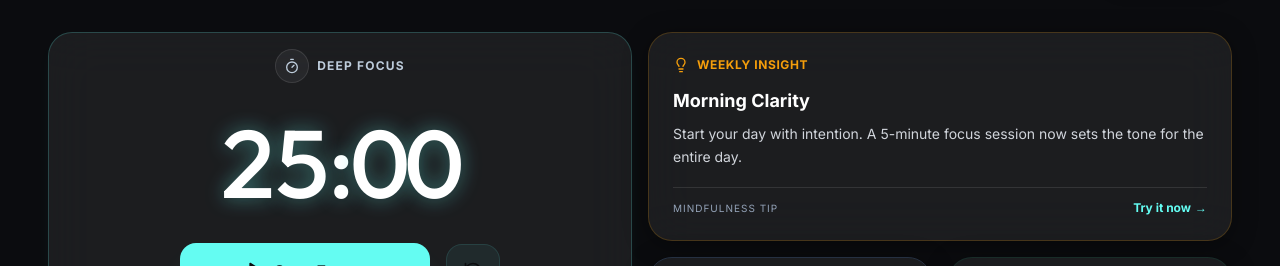
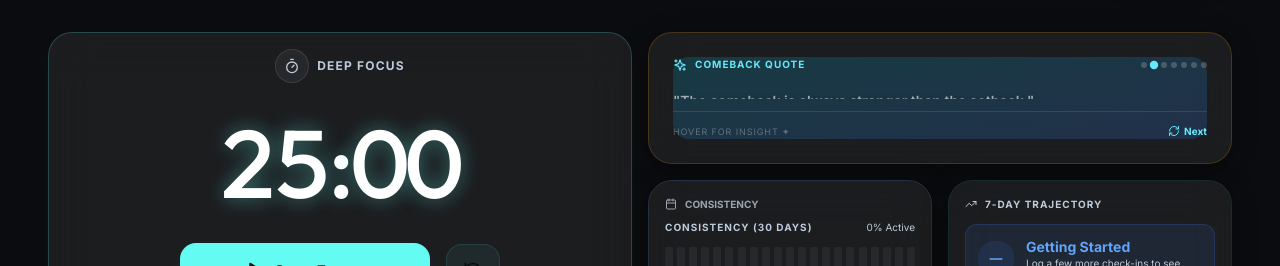
Before and after one commit to gopalkaushik03/WeCare, a Next.js app: page /dashboard in a window 1280 px wide. Shown: the part 196-462 px from the top of the page. Built offline with nearby package versions, Linux system fonts and the light colour scheme; no server answers; sample sign-in values are in the browser's storage; a web font is replaced by a local one.

Commit message:
feat(ui): WeeklyInsight card with 3D hover flip effect - front: rotating comeback quotes with accent colors and dot nav, back: weekly insight with breathing modal

```diff
--- a/components/WeeklyInsight.jsx
+++ b/components/WeeklyInsight.jsx
@@ -1,106 +1,284 @@
 "use client";
-import React, { useState, useEffect } from "react";
-import { Lightbulb, X } from "lucide-react";
+import React, { useState, useEffect, useRef } from "react";
+import { Lightbulb, Quote, X, Sparkles, RefreshCw } from "lucide-react";
 import { motion, AnimatePresence } from "framer-motion";
 
+// ─── Comeback / Motivational Quotes ────────────────────────────────────────
+const QUOTES = [
+    {
+        text: "You didn't come this far to only come this far.",
+        author: "Unknown",
+        color: "from-violet-500/20 to-fuchsia-500/20",
+        accent: "#a78bfa",
+    },
+    {
+        text: "The comeback is always stronger than the setback.",
+        author: "Unknown",
+        color: "from-cyan-500/20 to-blue-500/20",
+        accent: "#67e8f9",
+    },
+    {
+        text: "Hard days are the best days because that's when champions are made.",
+        author: "Gabby Douglas",
+        color: "from-amber-500/20 to-orange-500/20",
+        accent: "#fbbf24",
+    },
+    {
+        text: "Fall seven times, stand up eight.",
+        author: "Japanese Proverb",
+        color: "from-emerald-500/20 to-teal-500/20",
+        accent: "#34d399",
+    },
+    {
+        text: "Rock bottom became the solid foundation on which I rebuilt my life.",
+        author: "J.K. Rowling",
+        color: "from-rose-500/20 to-pink-500/20",
+        accent: "#fb7185",
+    },
+    {
+        text: "It's not about how hard you hit. It's about how hard you can get hit and keep moving forward.",
+        author: "Rocky Balboa",
+        color: "from-indigo-500/20 to-purple-500/20",
+        accent: "#818cf8",
+    },
+    {
+        text: "Every storm runs out of rain. Keep going.",
+        author: "Maya Angelou",
+        color: "from-sky-500/20 to-cyan-500/20",
+        accent: "#38bdf8",
+    },
+];
+
+// ─── Weekly Insights (time-aware) ──────────────────────────────────────────
+function getInsight() {
+    const hour = new Date().getHours();
+    if (hour < 10) return {
+        title: "Morning Clarity",
+        text: "Start your day with intention. A 5-minute focus session now sets the tone for the entire day.",
+        tag: "Morning Ritual",
+        action: "Start session →",
+    };
+    if (hour > 20) return {
+        title: "Wind Down Protocol",
+        text: "Disconnect from screens. A short breathing exercise now can improve your sleep quality by 30%.",
+        tag: "Evening Wind-down",
+        action: "Try 4-7-8 →",
+    };
+    return {
+        title: "The 4-7-8 Breathing Technique",
+        text: "Inhale for 4 seconds, hold for 7, and exhale for 8. This simple pattern reduces anxiety and helps you sleep better.",
+        tag: "Mindfulness Tip",
+        action: "Try it now →",
+    };
+}
+
 export default function WeeklyInsight() {
-    const [isOpen, setIsOpen] = useState(false);
-    const [insight, setInsight] = useState({
-        title: "The 4-7-8 Breathing Technique",
-        text: "Inhale for 4 seconds, hold for 7, and exhale for 8. This simple pattern reduces anxiety and helps you sleep better."
-    });
+    const [isFlipped, setIsFlipped] = useState(false);
+    const [quoteIdx, setQuoteIdx] = useState(0);
+    const [isBreathing, setIsBreathing] = useState(false);
+    const [autoPlay, setAutoPlay] = useState(true);
+    const intervalRef = useRef(null);
+    const insight = getInsight();
+    const quote = QUOTES[quoteIdx];
 
-    // Dynamic Insight Logic
+    // Auto-cycle quotes every 5s when not flipped
     useEffect(() => {
-        const hour = new Date().getHours();
-        if (hour < 10) {
-            setInsight({
-                title: "Morning Clarity",
-                text: "Start your day with intention. A 5-minute focus session now sets the tone for the entire day."
-            });
-        } else if (hour > 20) {
-            setInsight({
-                title: "Wind Down Protocol",
-                text: "Disconnect from screens. A short breathing exercise now can improve your sleep quality by 30%."
-            });
+        if (autoPlay && !isFlipped) {
+            intervalRef.current = setInterval(() => {
+                setQuoteIdx((i) => (i + 1) % QUOTES.length);
+            }, 5000);
         }
-        // Default remains 4-7-8 for midday
-    }, []);
+        return () => clearInterval(intervalRef.current);
+    }, [autoPlay, isFlipped]);
+
+    const nextQuote = (e) => {
+        e.stopPropagation();
+        setAutoPlay(false);
+        setQuoteIdx((i) => (i + 1) % QUOTES.length);
+    };
 
     return (
-        <div className="h-full flex flex-col relative">
-            <div className="flex items-center gap-2 mb-3 text-amber-500">
+        <>
+            {/* ── Card container with perspective ── */}
+            <div
+                className="h-full w-full"
+                style={{ perspective: "1000px" }}
+                onMouseEnter={() => setIsFlipped(true)}
+                onMouseLeave={() => setIsFlipped(false)}
+            >
+                <motion.div
+                    animate={{ rotateY: isFlipped ? 180 : 0 }}
+                    transition={{ duration: 0.55, ease: [0.4, 0, 0.2, 1] }}
+                    style={{ transformStyle: "preserve-3d", position: "relative", height: "100%", width: "100%" }}
+                >
+                    {/* ══════════ FRONT — Motivational Quote ══════════ */}
+                    <div
+                        style={{
+                            backfaceVisibility: "hidden",
+                            WebkitBackfaceVisibility: "hidden",
+                            position: "absolute",
+                            inset: 0,
+                        }}
+                        className="h-full flex flex-col"
+                    >
+                        {/* Gradient glow background */}
+                        <motion.div
+                            key={quoteIdx + "-glow"}
+                            initial={{ opacity: 0 }}
+                            animate={{ opacity: 1 }}
+                            transition={{ duration: 0.6 }}
+                            className={`absolute inset-0 rounded-2xl bg-gradient-to-br ${quote.color} pointer-events-none`}
+                        />
+
+                        {/* Header */}
+                        <div className="flex items-center justify-between mb-3 relative z-10">
+                            <div className="flex items-center gap-2" style={{ color: quote.accent }}>
+                                <Sparkles className="w-3.5 h-3.5" />
+                                <span className="text-[10px] font-bold uppercase tracking-widest">Comeback Quote</span>
+                            </div>
+                            {/* Dot indicators */}
+                            <div className="flex items-center gap-1">
+                                {QUOTES.map((_, i) => (
+                                    <button
+                                        key={i}
+                                        onClick={(e) => { e.stopPropagation(); setAutoPlay(false); setQuoteIdx(i); }}
+                                        className="w-1.5 h-1.5 rounded-full transition-all duration-300"
+                                        style={{
+                                            background: i === quoteIdx ? quote.accent : "rgba(255,255,255,0.2)",
+                                            transform: i === quoteIdx ? "scale(1.4)" : "scale(1)",
+                                        }}
+                                    />
+                                ))}
+                            </div>
+                        </div>
+
+                        {/* Quote body */}
+                        <div className="flex-1 flex flex-col justify-center relative z-10 overflow-hidden">
+                            <AnimatePresence mode="wait">
+                                <motion.div
+                                    key={quoteIdx}
+                                    initial={{ opacity: 0, y: 18 }}
+                                    animate={{ opacity: 1, y: 0 }}
+                                    exit={{ opacity: 0, y: -18 }}
+                                    transition={{ duration: 0.4, ease: "easeOut" }}
+                                >
+                                    {/* Big quote mark */}
+                                    <Quote
+                                        className="w-6 h-6 mb-2 opacity-40"
+                                        style={{ color: quote.accent }}
+                                    />
+                                    <p className="text-sm font-semibold text-white leading-relaxed mb-3"
+                                        style={{ textShadow: "0 1px 8px rgba(0,0,0,0.4)" }}>
+                                        "{quote.text}"
+                                    </p>
+                                    <p className="text-[10px] font-bold uppercase tracking-widest"
+                                        style={{ color: quote.accent, opacity: 0.8 }}>
+                                        — {quote.author}
+                                    </p>
+                                </motion.div>
+                            </AnimatePresence>
+                        </div>
+
+                        {/* Footer */}
+                        <div className="flex items-center justify-between mt-3 pt-3 border-t border-white/10 relative z-10">
+                            <span className="text-[9px] text-white/30 uppercase tracking-widest">
+                                Hover for insight ✦
+                            </span>
+                            <button
+                                onClick={nextQuote}
+                                className="flex items-center gap-1 text-[10px] font-bold transition-all hover:scale-110 active:scale-95"
+                                style={{ color: quote.accent }}
+                            >
+                                <RefreshCw className="w-3 h-3" />
+                                Next
+                            </button>
+                        </div>
+                    </div>
+
+                    {/* ══════════ BACK — Weekly Insight ══════════ */}
+                    <div
+                        style={{
+                            backfaceVisibility: "hidden",
+                            WebkitBackfaceVisibility: "hidden",
+                            transform: "rotateY(180deg)",
+                            position: "absolute",
+                            inset: 0,
+                        }}
+                        className="h-full flex flex-col"
+                    >
+                        {/* Subtle amber glow */}
+                        <div className="absolute inset-0 rounded-2xl bg-gradient-to-br from-amber-500/10 to-orange-500/5 pointer-events-none" />
+
+                        {/* Header */}
+                        <div className="flex items-center gap-2 mb-3 text-amber-400 relative z-10">
                             <Lightbulb className="w-4 h-4" />
-                <span className="text-xs font-bold uppercase tracking-wider">Weekly Insight</span>
+                            <span className="text-[10px] font-bold uppercase tracking-widest">Weekly Insight</span>
                         </div>
+
+                        {/* Content */}
                         <div className="flex-1 flex flex-col justify-center relative z-10">
-                <h3 className="text-lg font-bold text-slate-800 dark:text-white mb-2">
+                            <h3 className="text-base font-bold text-white mb-2 leading-snug">
                                 {insight.title}
                             </h3>
-                <p className="text-sm text-slate-600 dark:text-gray-300 leading-relaxed">
+                            <p className="text-xs text-gray-300 leading-relaxed">
                                 {insight.text}
                             </p>
                         </div>
-            <div className="mt-4 pt-3 border-t border-slate-100 dark:border-white/10 flex justify-between items-center relative z-10">
-                <span className="text-[10px] text-slate-400 uppercase tracking-widest">Mindfulness Tip</span>
+
+                        {/* Footer */}
+                        <div className="mt-3 pt-3 border-t border-white/10 flex justify-between items-center relative z-10">
+                            <span className="text-[10px] text-slate-400 uppercase tracking-widest">
+                                {insight.tag}
+                            </span>
                             <button
-                    onClick={() => setIsOpen(true)}
-                    className="text-xs font-bold text-primary hover:text-primary/80 transition-all flex items-center gap-1 group"
+                                onClick={(e) => { e.stopPropagation(); setIsBreathing(true); }}
+                                className="text-xs font-bold text-amber-400 hover:text-amber-300 transition-all flex items-center gap-1 group"
                             >
-                    Try it now
-                    <span className="group-hover:translate-x-1 transition-transform">&rarr;</span>
+                                {insight.action}
+                                <span className="group-hover:translate-x-1 transition-transform">→</span>
                             </button>
                         </div>
+                    </div>
+                </motion.div>
+            </div>
 
-            {/* Breathing Overlay Modal */}
+            {/* ── Breathing Modal (unchanged, triggered from back side) ── */}
             <AnimatePresence>
-                {isOpen && (
+                {isBreathing && (
                     <motion.div
                         initial={{ opacity: 0 }}
                         animate={{ opacity: 1 }}
                         exit={{ opacity: 0 }}
                         className="fixed inset-0 z-[100] bg-black/90 backdrop-blur-md flex items-center justify-center p-4"
+                        onClick={() => setIsBreathing(false)}
+                    >
+                        <div
+                            className="relative w-full max-w-md aspect-square flex flex-col items-center justify-center"
                             onClick={(e) => e.stopPropagation()}
                         >
-                        <div className="relative w-full max-w-md aspect-square flex flex-col items-center justify-center">
                             <button
-                                onClick={() => setIsOpen(false)}
+                                onClick={() => setIsBreathing(false)}
                                 className="absolute top-0 right-0 p-4 text-white/50 hover:text-white transition-colors"
                             >
                                 <X className="w-6 h-6" />
                             </button>
 
-                            {/* Breathing Circles */}
                             <motion.div
-                                animate={{
-                                    scale: [1, 1.5, 1.5, 1],
-                                    opacity: [0.3, 0.6, 0.6, 0.3]
-                                }}
-                                transition={{
-                                    duration: 19, // 4-7-8 cycle
-                                    repeat: Infinity,
-                                    times: [0, 0.21, 0.58, 1],
-                                    ease: "easeInOut"
-                                }}
+                                animate={{ scale: [1, 1.5, 1.5, 1], opacity: [0.3, 0.6, 0.6, 0.3] }}
+                                transition={{ duration: 19, repeat: Infinity, times: [0, 0.21, 0.58, 1], ease: "easeInOut" }}
                                 className="absolute inset-0 bg-primary/20 rounded-full blur-3xl"
                             />
-
                             <motion.div
                                 animate={{ scale: [1, 1.3, 1.3, 1] }}
-                                transition={{
-                                    duration: 19,
-                                    repeat: Infinity,
-                                    times: [0, 0.21, 0.58, 1],
-                                    ease: "easeInOut"
-                                }}
-                                className="w-48 h-48 rounded-full border-2 border-primary/30 flex items-center justify-center relative bg-black/40 backdrop-blur-xl"
+                                transition={{ duration: 19, repeat: Infinity, times: [0, 0.21, 0.58, 1], ease: "easeInOut" }}
+                                className="w-48 h-48 rounded-full border-2 border-primary/30 flex items-center justify-center bg-black/40 backdrop-blur-xl"
                             >
                                 <motion.div
                                     className="text-center"
                                     animate={{ opacity: [0, 1, 1, 0] }}
                                     transition={{ duration: 19, repeat: Infinity, times: [0, 0.1, 0.9, 1] }}
                                 >
-                                    <span className="text-4xl font-display font-bold text-white block mb-1">4-7-8</span>
+                                    <span className="text-4xl font-bold text-white block mb-1">4-7-8</span>
                                     <span className="text-xs text-primary uppercase tracking-widest">Breathe</span>
                                 </motion.div>
                             </motion.div>
@@ -134,6 +312,6 @@ export default function WeeklyInsight() {
                     </motion.div>
                 )}
             </AnimatePresence>
-        </div>
+        </>
     );
 }
```
Lines whose indentation alone changed are shown as unchanged.
